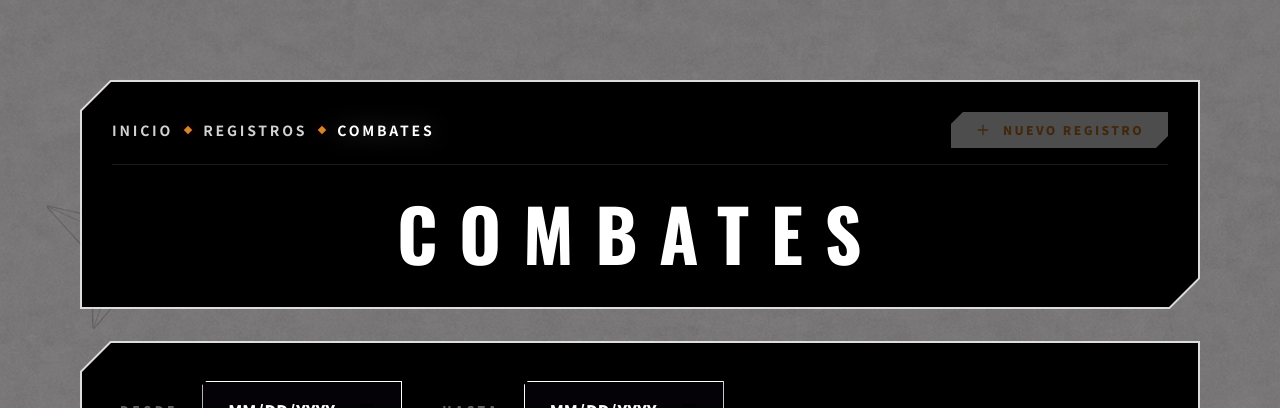
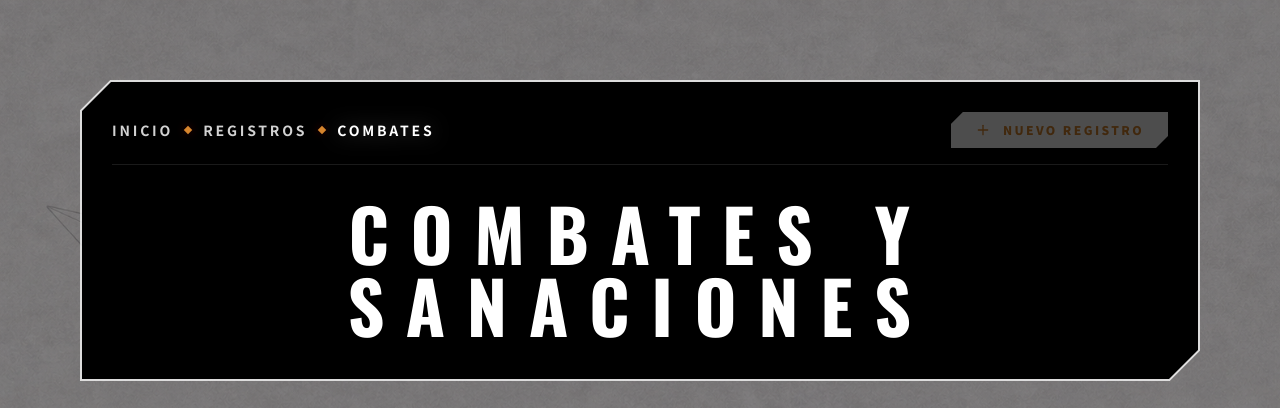
Before and after one commit to RichartR/NRPG, a Next.js app: page /registros/combates in a window 1280 px wide. Shown: the top 408 px of the page. Built offline with nearby package versions, Linux system fonts and the light colour scheme; no server answers; the database is empty.

Commit message:
Cambiado títulos

```diff
--- a/src/app/registros/combates/page.tsx
+++ b/src/app/registros/combates/page.tsx
@@ -98,7 +98,7 @@ export default function CombatesPage() {
             <div className="flex items-center justify-center py-2">
               <div className="flex items-center gap-4 sm:gap-6">
                 <h1 className="ninja-title text-3xl sm:text-5xl xl:text-7xl uppercase tracking-[0.3em] leading-none text-center">
-                  <span className="text-naranja-naruto">COMBATES</span>
+                  <span className="text-naranja-naruto">COMBATES Y SANACIONES</span>
                 </h1>
               </div>
             </div>
```
